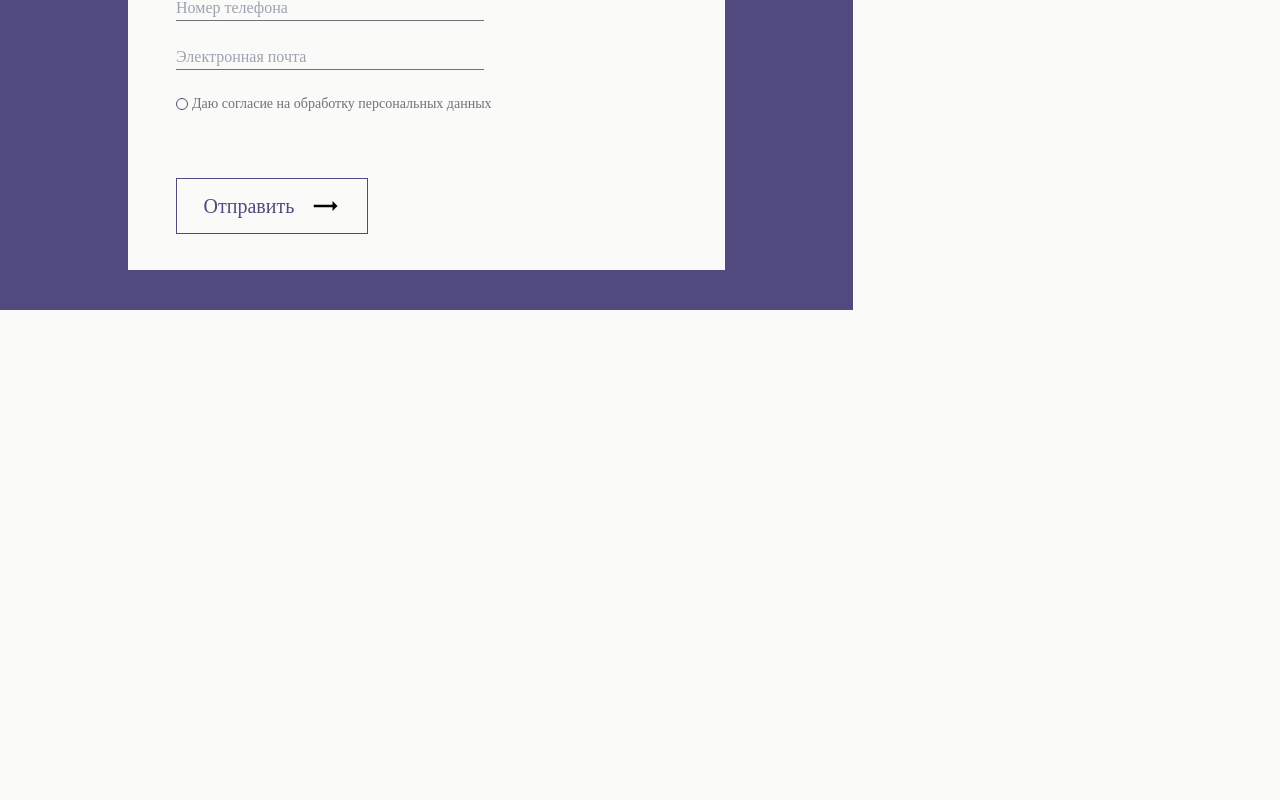
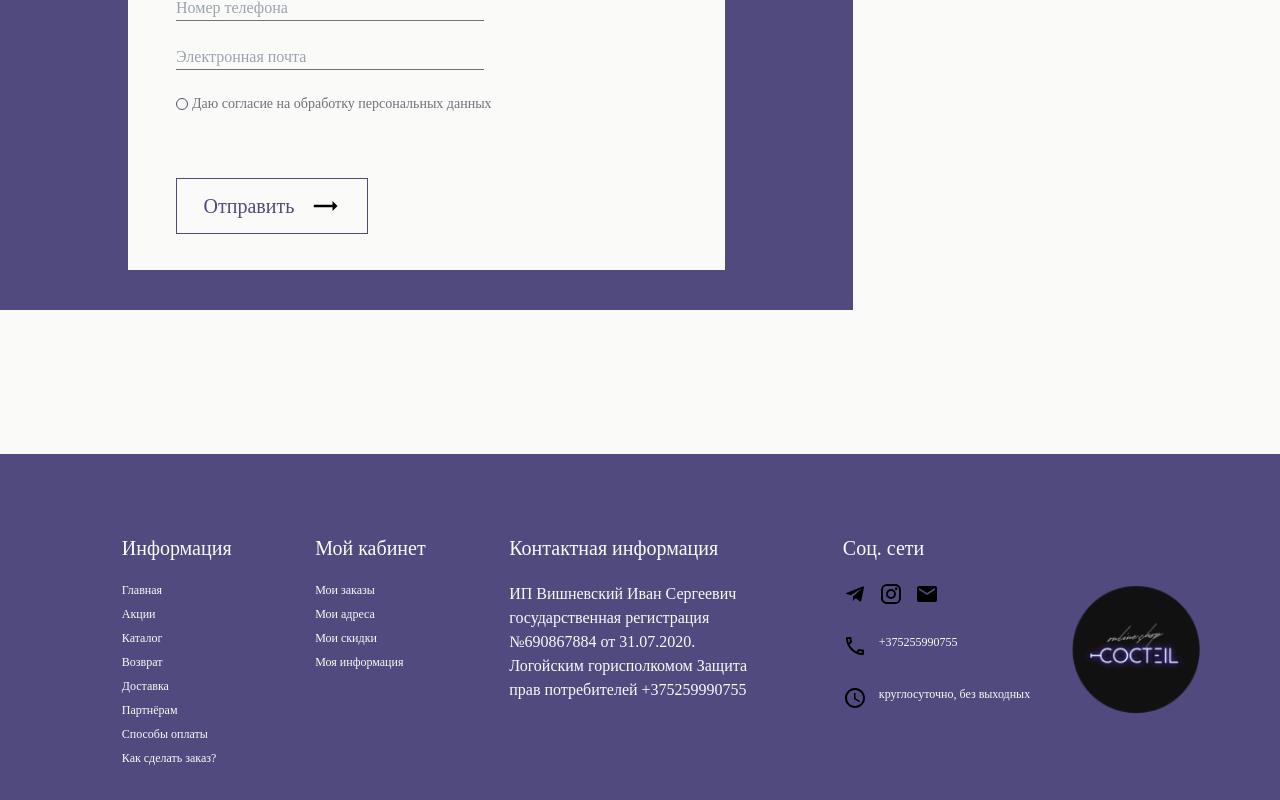
Before and after one commit to underengineering/praktika, a Next.js app: page / in a window 1280 px wide. Shown: the part 4476-5276 px from the top of the page. Before the commit the page ends 4786 px from the top, so only its background shows below. Built offline with nearby package versions, Linux system fonts and the light colour scheme.

Commit message:
feat: Footer

```diff
--- a/src/app/page.tsx
+++ b/src/app/page.tsx
@@ -12,13 +12,16 @@ import ProductCard from "@/components/ProductCard";
 import ReviewCard from "@/components/ReviewCard";
 import UpButton from "@/components/UpButton";
 import {
+    AccessTimeOutlined,
     AccountBalanceOutlined,
     Circle,
-    FormatListBulleted,
     FormatListBulletedOutlined,
     GroupsOutlined,
-    Settings,
+    Instagram,
+    LocalPhoneOutlined,
+    Mail,
     SettingsOutlined,
+    Telegram,
 } from "@mui/icons-material";
 
 const roboto = Roboto({
@@ -446,6 +449,97 @@ const Section7 = () => {
     );
 };
 
+const Section8 = () => {
+    const footer = [
+        {
+            title: "Информация",
+            texts: [
+                "Главная",
+                "Акции",
+                "Каталог",
+                "Возврат",
+                "Доставка",
+                "Партнёрам",
+                "Способы оплаты",
+                "Как сделать заказ?",
+            ],
+        },
+        {
+            title: "Мой кабинет",
+            texts: ["Мои заказы", "Мои адреса", "Мои скидки", "Моя информация"],
+        },
+        {
+            title: "Контактная информация",
+            html: (
+                <span className="max-w-[250px] font-light text-stone-50">
+                    ИП Вишневский Иван Сергеевич государственная регистрация
+                    №690867884 от 31.07.2020. Логойским горисполкомом Защита
+                    прав потребителей +375259990755
+                </span>
+            ),
+        },
+        {
+            title: "Соц. сети",
+            html: (
+                <div className="flex flex-col gap-7">
+                    <div className="flex gap-3">
+                        <Telegram className="fill-stone-50" />
+                        <Instagram className="fill-stone-50" />
+                        <Mail className="fill-stone-50" />
+                    </div>
+                    <div className="flex gap-3">
+                        <LocalPhoneOutlined className="fill-stone-50" />
+                        <span className="text-xs font-light text-stone-50">
+                            +375255990755
+                        </span>
+                    </div>
+                    <div className="flex gap-3">
+                        <AccessTimeOutlined className="fill-stone-50" />
+                        <span className="text-xs font-light text-stone-50">
+                            круглосуточно, без выходных
+                        </span>
+                    </div>
+                </div>
+            ),
+        },
+    ];
+
+    return (
+        <div
+            className={`flex flex-col bg-primary p-2 sm:flex-row sm:p-20 ${roboto.variable} font-sans`}
+        >
+            <div className="flex grow justify-around">
+                {footer.map((data, index) => (
+                    <div className="flex flex-col gap-5" key={index}>
+                        <span className="text-xl text-stone-50">
+                            {data.title}
+                        </span>
+                        <div className="flex flex-col gap-2">
+                            {data.texts !== undefined
+                                ? data.texts.map((text, index) => (
+                                      <span
+                                          className="text-xs text-stone-50"
+                                          key={index}
+                                      >
+                                          {text}
+                                      </span>
+                                  ))
+                                : data.html}
+                        </div>
+                    </div>
+                ))}
+            </div>
+            <Image
+                className="object-contain"
+                src="/logo.png"
+                width={128}
+                height={128}
+                alt=""
+            />
+        </div>
+    );
+};
+
 export default function Home() {
     return (
         <main className="flex flex-col">
@@ -457,6 +551,7 @@ export default function Home() {
                 <Section5 />
                 <Section6 />
                 <Section7 />
+                <Section8 />
             </div>
         </main>
     );
```
Also changed, not shown: public/logo.png (added).
